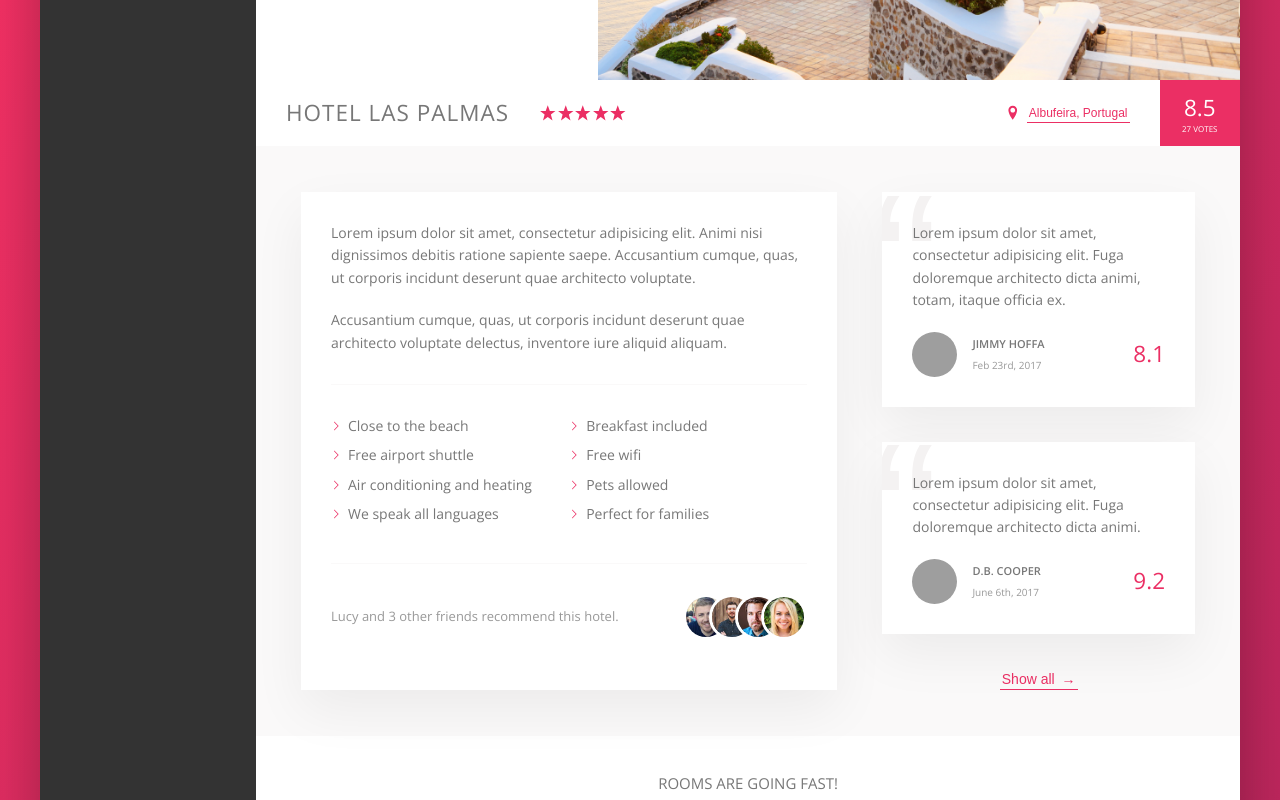
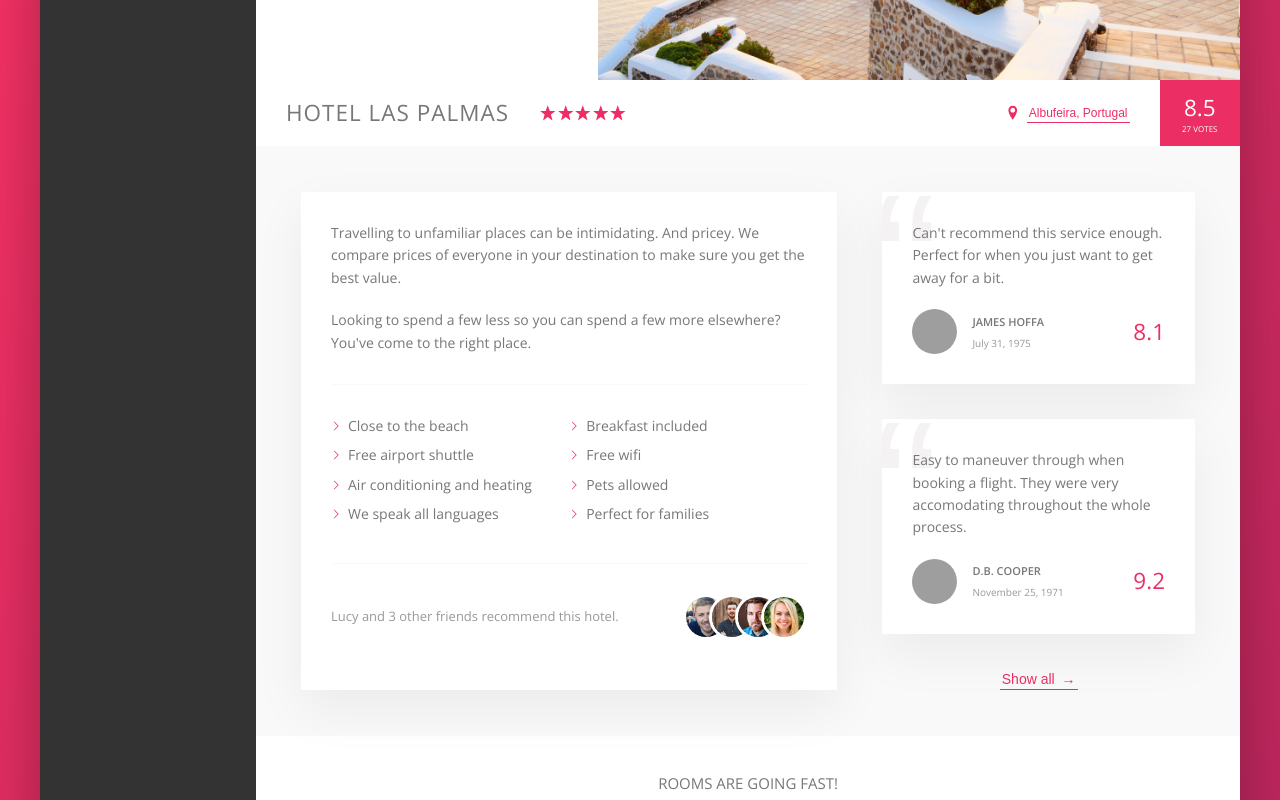
Before and after one commit to addison0043/addison0043.trillo, a website: page index.html in a window 1280 px wide. Shown: the part 455-1255 px from the top of the page. Drawn offline with nearby package versions, Linux system fonts and the light colour scheme; grey boxes are pictures that could not be loaded.

Commit message:
Changed copy

```diff
--- a/index.html
+++ b/index.html
@@ -148,11 +148,11 @@
 
                         <div class="description">
                             <p class="paragraph">
-                                Lorem ipsum dolor sit amet, consectetur adipisicing elit. Animi nisi dignissimos debitis ratione sapiente saepe. Accusantium cumque, quas, ut corporis incidunt deserunt quae architecto voluptate.
+                                Travelling to unfamiliar places can be intimidating. And pricey. We compare prices of everyone in your destination to make sure you get the best value.
                             </p>
 
                             <p class="paragraph">
-                                Accusantium cumque, quas, ut corporis incidunt deserunt quae architecto voluptate delectus, inventore iure aliquid aliquam.
+                                Looking to spend a few less so you can spend a few more elsewhere? You've come to the right place.
                             </p>
                             <ul class="list">
                                 <li class="list__item">Close to the beach</li>
@@ -183,13 +183,13 @@
 
                             <figure class="review">
                                 <blockquote class="review__text">
-                                    Lorem ipsum dolor sit amet, consectetur adipisicing elit. Fuga doloremque architecto dicta animi, totam, itaque officia ex.
+                                    Can't recommend this service enough. Perfect for when you just want to get away for a bit.
                                 </blockquote>
                                 <figcaption class="review__user">
                                     <img src="https://encrypted-tbn0.gstatic.com/images?q=tbn:ANd9GcSta3NGk5fz_wroh6XiI37I6StC7w99o4a64By9MuQJiht2rNln" alt="User 1" class="review__photo">
                                     <div class="review__user-box">
-                                        <p class="review__user-name">Jimmy Hoffa</p>
-                                        <p class="review__user-date">Feb 23rd, 2017</p>
+                                        <p class="review__user-name">James Hoffa</p>
+                                        <p class="review__user-date">July 31, 1975</p>
                                     </div>
                                     <div class="review__rating">8.1</div>
                                 </figcaption>
@@ -197,13 +197,13 @@
 
                             <figure class="review">
                                 <blockquote class="review__text">
-                                    Lorem ipsum dolor sit amet, consectetur adipisicing elit. Fuga doloremque architecto dicta animi.
+                                    Easy to maneuver through when booking a flight. They were very accomodating throughout the whole process.
                                 </blockquote>
                                 <figcaption class="review__user">
                                     <img src="https://upload.wikimedia.org/wikipedia/commons/thumb/f/f3/DBCooper.jpg/220px-DBCooper.jpg" alt="User 1" class="review__photo">
                                     <div class="review__user-box">
                                         <p class="review__user-name">D.B. Cooper</p>
-                                        <p class="review__user-date">June 6th, 2017</p>
+                                        <p class="review__user-date">November 25, 1971</p>
                                     </div>
                                     <div class="review__rating">9.2</div>
                                 </figcaption>
```
Also changed, not shown: 1 other file.
